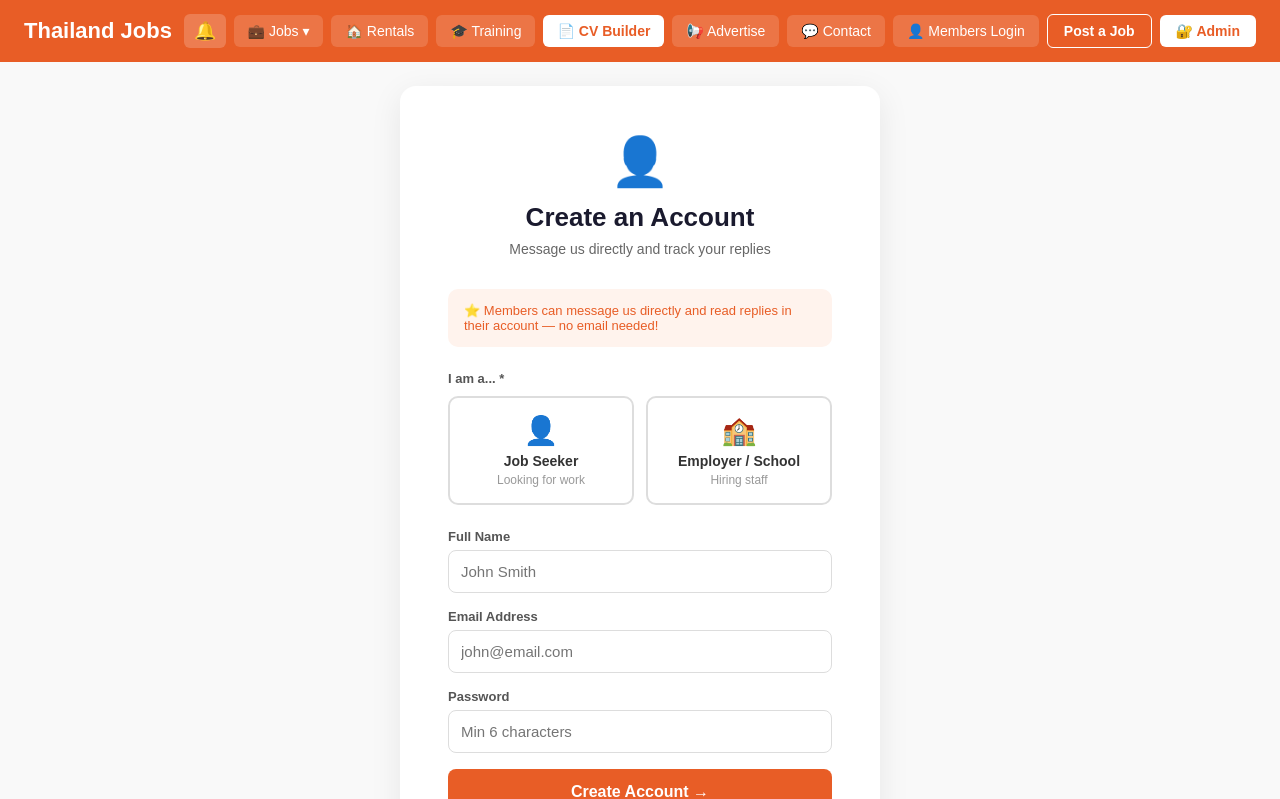
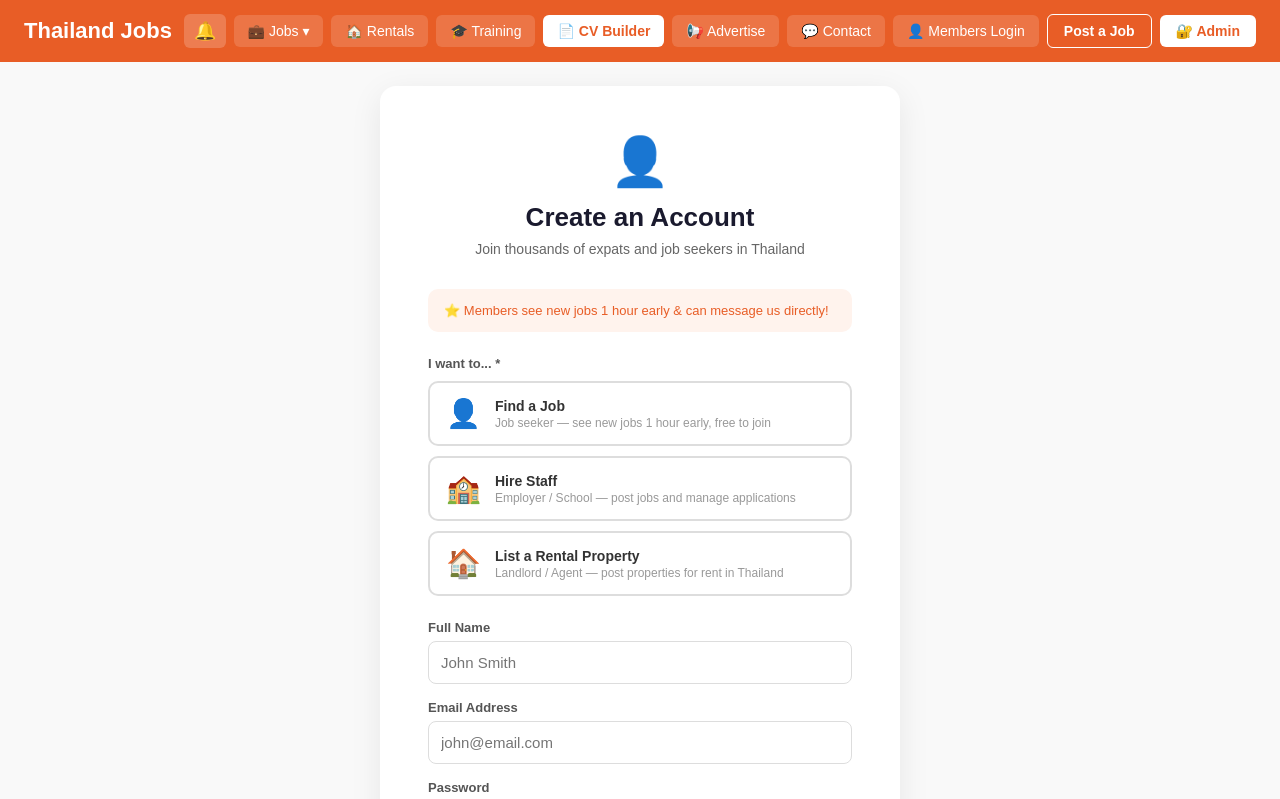
Before and after one commit to Davidjohnray/thailand-jobs, a Next.js app: page /account/register in a window 1280 px wide. Shown: the top 799 px of the page. Built offline with nearby package versions, Linux system fonts and the light colour scheme; no server answers; the database is empty.

Commit message:
add rental member option to register page

```diff
--- a/app/account/register/page.tsx
+++ b/app/account/register/page.tsx
@@ -1,44 +1,53 @@
 'use client'
 import { useState } from 'react'
-import { createClient } from '@supabase/supabase-js'
+import { useRouter } from 'next/navigation'
 import Link from 'next/link'
-
-const supabase = createClient(
-  process.env.NEXT_PUBLIC_SUPABASE_URL!,
-  process.env.NEXT_PUBLIC_SUPABASE_ANON_KEY!
-)
+import { supabase } from '../../../src/lib/supabase'
 
 export default function RegisterPage() {
   const [email, setEmail] = useState('')
   const [password, setPassword] = useState('')
   const [name, setName] = useState('')
-  const [role, setRole] = useState<'job_seeker' | 'employer' | ''>('')
+  const [role, setRole] = useState<'job_seeker' | 'employer' | 'rental_member' | ''>('')
   const [loading, setLoading] = useState(false)
   const [error, setError] = useState('')
   const [success, setSuccess] = useState(false)
+  const router = useRouter()
 
   const handleRegister = async (e: any) => {
     e.preventDefault()
-    if (!role) { setError('Please select whether you are a Job Seeker or Employer'); return }
+    if (!role) { setError('Please select your account type'); return }
     setLoading(true)
     setError('')
+
     const { data, error } = await supabase.auth.signUp({
       email,
       password,
       options: { data: { full_name: name } }
     })
+
     if (error) {
       setError(error.message)
       setLoading(false)
       return
     }
+
     if (data.user) {
       await supabase.from('profiles').insert([{
         id: data.user.id,
         full_name: name,
-        role: role,
+        role: role === 'rental_member' ? 'employer' : role,
       }])
+
+      if (role === 'rental_member') {
+        await supabase.from('rental_profiles').insert([{
+          id: data.user.id,
+          full_name: name,
+          active: false,
+        }])
+      }
     }
+
     setSuccess(true)
     setLoading(false)
   }
@@ -48,7 +57,14 @@ export default function RegisterPage() {
       <div style={{ background: 'white', borderRadius: '16px', padding: '48px', maxWidth: '480px', width: '100%', textAlign: 'center', boxShadow: '0 8px 32px rgba(0,0,0,0.08)' }}>
         <div style={{ fontSize: '64px', marginBottom: '16px' }}>✅</div>
         <h1 style={{ fontSize: '24px', fontWeight: 'bold', color: '#1a1a2e', marginBottom: '12px' }}>Account Created!</h1>
-        <p style={{ color: '#666', marginBottom: '24px', lineHeight: '1.6' }}>Please check your email and click the confirmation link to activate your account.</p>
+        <p style={{ color: '#666', marginBottom: '24px', lineHeight: '1.6' }}>
+          Please check your email and click the confirmation link to activate your account.
+        </p>
+        {role === 'rental_member' && (
+          <div style={{ background: '#fff3ed', borderRadius: '10px', padding: '16px', marginBottom: '24px', fontSize: '14px', color: '#E85D26', textAlign: 'left' }}>
+            🏠 Once your email is confirmed, log in and message us to activate your Rental Member account after payment.
+          </div>
+        )}
         <Link href="/account/login" style={{ background: '#E85D26', color: 'white', padding: '12px 32px', borderRadius: '8px', textDecoration: 'none', fontWeight: 'bold', fontSize: '15px' }}>
           Go to Login →
         </Link>
@@ -58,43 +74,49 @@ export default function RegisterPage() {
 
   return (
     <main style={{ minHeight: '100vh', background: '#f9f9f9', display: 'flex', alignItems: 'center', justifyContent: 'center', padding: '24px' }}>
-      <div style={{ background: 'white', borderRadius: '16px', padding: '48px', maxWidth: '480px', width: '100%', boxShadow: '0 8px 32px rgba(0,0,0,0.08)' }}>
+      <div style={{ background: 'white', borderRadius: '16px', padding: '48px', maxWidth: '520px', width: '100%', boxShadow: '0 8px 32px rgba(0,0,0,0.08)' }}>
         <div style={{ textAlign: 'center', marginBottom: '32px' }}>
           <div style={{ fontSize: '48px', marginBottom: '12px' }}>👤</div>
           <h1 style={{ fontSize: '26px', fontWeight: 'bold', color: '#1a1a2e', marginBottom: '8px' }}>Create an Account</h1>
-          <p style={{ color: '#666', fontSize: '14px' }}>Message us directly and track your replies</p>
+          <p style={{ color: '#666', fontSize: '14px' }}>Join thousands of expats and job seekers in Thailand</p>
         </div>
 
         <div style={{ background: '#fff3ed', borderRadius: '10px', padding: '14px 16px', marginBottom: '24px', fontSize: '13px', color: '#E85D26' }}>
-          ⭐ Members can message us directly and read replies in their account — no email needed!
+          ⭐ Members see new jobs 1 hour early & can message us directly!
         </div>
 
         {/* ROLE SELECTION */}
         <div style={{ marginBottom: '24px' }}>
-          <label style={{ fontSize: '13px', fontWeight: 'bold', color: '#555', display: 'block', marginBottom: '10px' }}>I am a... *</label>
-          <div style={{ display: 'flex', gap: '12px' }}>
+          <label style={{ fontSize: '13px', fontWeight: 'bold', color: '#555', display: 'block', marginBottom: '10px' }}>I want to... *</label>
+          <div style={{ display: 'flex', flexDirection: 'column', gap: '10px' }}>
+
             <button type="button" onClick={() => setRole('job_seeker')}
-              style={{
-                flex: 1, padding: '16px 12px', borderRadius: '10px', border: '2px solid',
-                borderColor: role === 'job_seeker' ? '#E85D26' : '#ddd',
-                background: role === 'job_seeker' ? '#fff3ed' : 'white',
-                cursor: 'pointer', textAlign: 'center'
-              }}>
-              <div style={{ fontSize: '28px', marginBottom: '6px' }}>👤</div>
-              <div style={{ fontWeight: 'bold', fontSize: '14px', color: role === 'job_seeker' ? '#E85D26' : '#333' }}>Job Seeker</div>
-              <div style={{ fontSize: '12px', color: '#999', marginTop: '4px' }}>Looking for work</div>
+              style={{ padding: '14px 16px', borderRadius: '10px', border: '2px solid', borderColor: role === 'job_seeker' ? '#E85D26' : '#ddd', background: role === 'job_seeker' ? '#fff3ed' : 'white', cursor: 'pointer', textAlign: 'left', display: 'flex', alignItems: 'center', gap: '14px' }}>
+              <span style={{ fontSize: '28px' }}>👤</span>
+              <div>
+                <div style={{ fontWeight: 'bold', fontSize: '14px', color: role === 'job_seeker' ? '#E85D26' : '#333' }}>Find a Job</div>
+                <div style={{ fontSize: '12px', color: '#999', marginTop: '2px' }}>Job seeker — see new jobs 1 hour early, free to join</div>
+              </div>
             </button>
+
             <button type="button" onClick={() => setRole('employer')}
-              style={{
-                flex: 1, padding: '16px 12px', borderRadius: '10px', border: '2px solid',
-                borderColor: role === 'employer' ? '#E85D26' : '#ddd',
-                background: role === 'employer' ? '#fff3ed' : 'white',
-                cursor: 'pointer', textAlign: 'center'
-              }}>
-              <div style={{ fontSize: '28px', marginBottom: '6px' }}>🏫</div>
-              <div style={{ fontWeight: 'bold', fontSize: '14px', color: role === 'employer' ? '#E85D26' : '#333' }}>Employer / School</div>
-              <div style={{ fontSize: '12px', color: '#999', marginTop: '4px' }}>Hiring staff</div>
+              style={{ padding: '14px 16px', borderRadius: '10px', border: '2px solid', borderColor: role === 'employer' ? '#E85D26' : '#ddd', background: role === 'employer' ? '#fff3ed' : 'white', cursor: 'pointer', textAlign: 'left', display: 'flex', alignItems: 'center', gap: '14px' }}>
+              <span style={{ fontSize: '28px' }}>🏫</span>
+              <div>
+                <div style={{ fontWeight: 'bold', fontSize: '14px', color: role === 'employer' ? '#E85D26' : '#333' }}>Hire Staff</div>
+                <div style={{ fontSize: '12px', color: '#999', marginTop: '2px' }}>Employer / School — post jobs and manage applications</div>
+              </div>
             </button>
+
+            <button type="button" onClick={() => setRole('rental_member')}
+              style={{ padding: '14px 16px', borderRadius: '10px', border: '2px solid', borderColor: role === 'rental_member' ? '#E85D26' : '#ddd', background: role === 'rental_member' ? '#fff3ed' : 'white', cursor: 'pointer', textAlign: 'left', display: 'flex', alignItems: 'center', gap: '14px' }}>
+              <span style={{ fontSize: '28px' }}>🏠</span>
+              <div>
+                <div style={{ fontWeight: 'bold', fontSize: '14px', color: role === 'rental_member' ? '#E85D26' : '#333' }}>List a Rental Property</div>
+                <div style={{ fontSize: '12px', color: '#999', marginTop: '2px' }}>Landlord / Agent — post properties for rent in Thailand</div>
+              </div>
+            </button>
+
           </div>
         </div>
 
```
